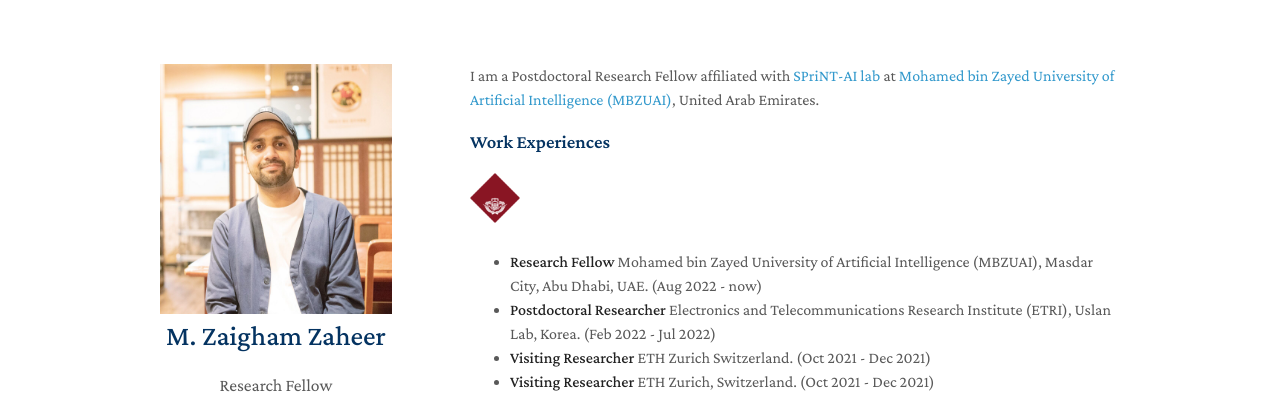
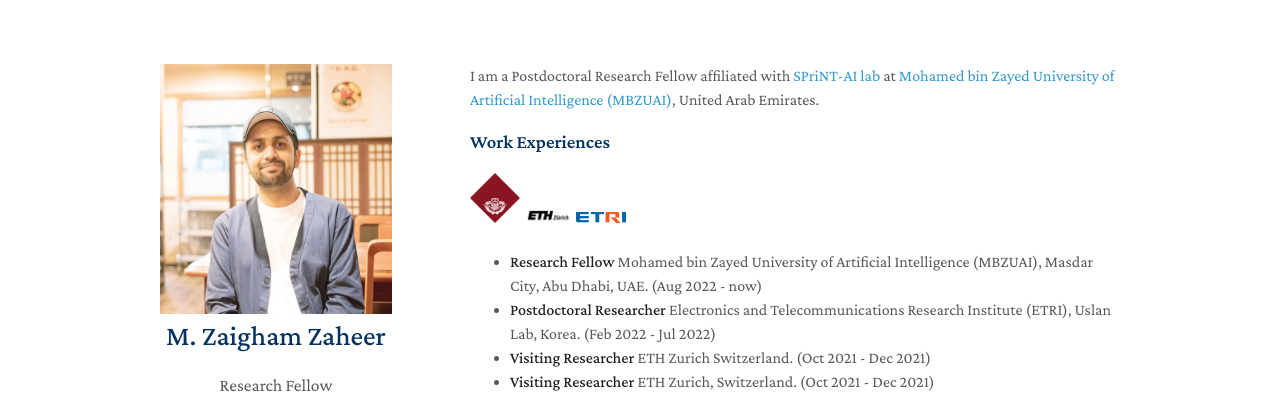
Before and after one commit to ZaighamZ/ZaighamZ.github.io, a Jekyll site: the page built from index.md, in a window 1280 px wide. Shown: the top 397 px of the page. Built offline with Jekyll 4.4.1, drawn with Linux system fonts in a browser that asks for light colours; nearby versions of some CDN libraries; a style sheet for code colours, icons or effects is not loaded.

Commit message:
Update index.md

```diff
--- a/index.md
+++ b/index.md
@@ -10,6 +10,8 @@ I am a Postdoctoral Research Fellow affiliated with [SPriNT-AI lab](https://www.
 
 ### Work Experiences
 <img src="/assets/img/logos/waseda_logo.png" width="50">
+<img src="/assets/img/logos/ethz_logo.jfif" width="50">
+<img src="/assets/img/logos/etri_logo.gif" width="50">
 
 
 - **Research Fellow** Mohamed bin Zayed University of Artificial Intelligence (MBZUAI), Masdar City, Abu Dhabi, UAE. (Aug 2022 - now)
```
